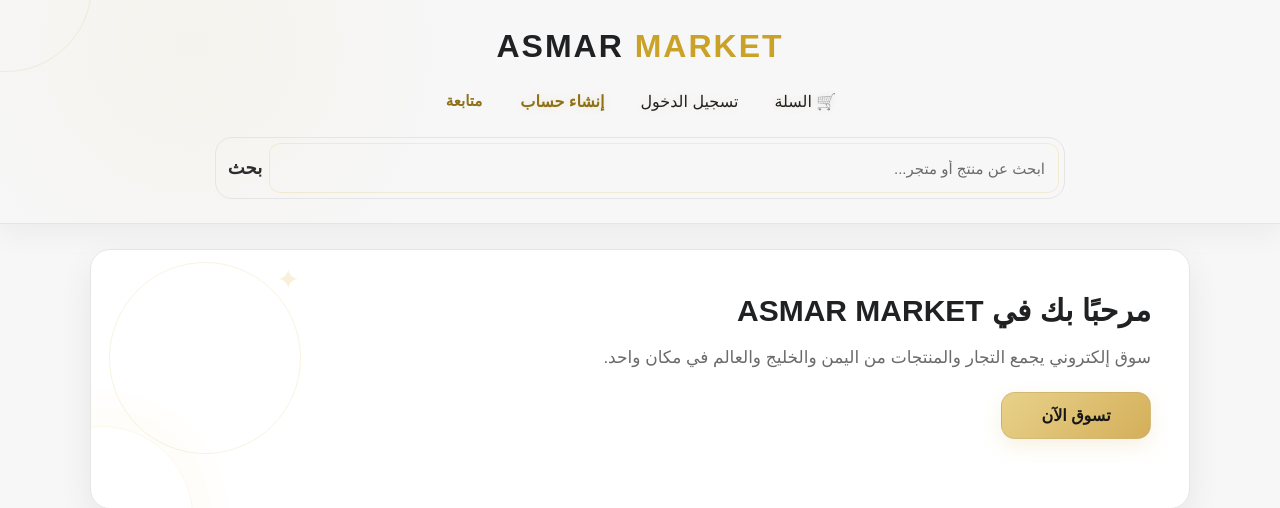
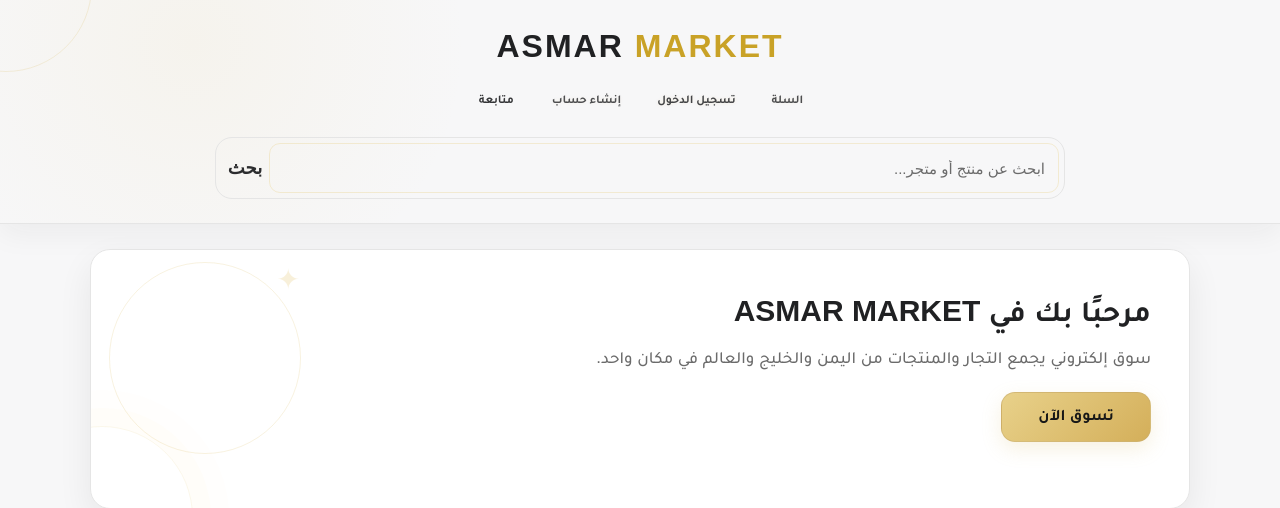
Before and after one commit to badiel711dg-dotcom/ASMAR-MARKET, a Flask app: page / in a window 1280 px wide. Shown: the top 508 px of the page. Run offline with Flask 3, Linux system fonts and the light colour scheme; data that the repository does not hold is empty; parts of the project's set-up code (start-up, migrations or seed data) failed here and were passed over.

Commit message:
Refine header font and luxury shine

```diff
--- a/templates/index.html
+++ b/templates/index.html
@@ -989,6 +989,90 @@
         text-shadow:
             0 0 7px rgba(201,162,39,.42),
             0 0 15px rgba(201,162,39,.18);
+    }
+}
+</style>
+
+
+<style>
+/* ===== ASMAR MARKET — SMALL BLACK WEB FONT HEADER ===== */
+
+@import url('https://fonts.googleapis.com/css2?family=Tajawal:wght@500;700&display=swap');
+
+header a[href="/cart"],
+header a[href="/customer/login"],
+header a[href="/customer/register"],
+header form[action="/follow"] button{
+    font-family:"Tajawal","Segoe UI",Tahoma,Arial,sans-serif !important;
+    font-size:12px !important;
+    font-weight:700 !important;
+    color:#202123 !important;
+    background:transparent !important;
+    border:0 !important;
+    box-shadow:none !important;
+    text-shadow:
+        0 0 5px rgba(201,162,39,.12),
+        0 0 11px rgba(201,162,39,.06);
+    transition:
+        color .25s ease,
+        text-shadow .25s ease,
+        opacity .25s ease;
+}
+
+/* السلة: نص فقط بدون الملصق */
+header a[href="/cart"]::before{
+    content:none !important;
+    display:none !important;
+}
+
+header a[href="/cart"]{
+    color:#202123 !important;
+    text-shadow:
+        0 0 5px rgba(201,162,39,.18),
+        0 0 12px rgba(201,162,39,.08);
+    animation:asmarHeaderShine 3.2s ease-in-out infinite;
+}
+
+/* تسجيل الدخول */
+header a[href="/customer/login"]{
+    color:#202123 !important;
+    animation:asmarHeaderShine 3.6s ease-in-out infinite;
+}
+
+/* إنشاء حساب */
+header a[href="/customer/register"]{
+    color:#202123 !important;
+    animation:asmarHeaderShine 3.4s ease-in-out infinite;
+}
+
+/* متابعة */
+header form[action="/follow"] button{
+    color:#202123 !important;
+    animation:asmarHeaderShine 3.8s ease-in-out infinite;
+}
+
+header a[href="/cart"]:hover,
+header a[href="/customer/login"]:hover,
+header a[href="/customer/register"]:hover,
+header form[action="/follow"] button:hover{
+    color:#000000 !important;
+    text-shadow:
+        0 0 6px rgba(201,162,39,.42),
+        0 0 14px rgba(201,162,39,.18);
+}
+
+@keyframes asmarHeaderShine{
+    0%,100%{
+        opacity:.78;
+        text-shadow:
+            0 0 4px rgba(201,162,39,.10),
+            0 0 9px rgba(201,162,39,.04);
+    }
+    50%{
+        opacity:1;
+        text-shadow:
+            0 0 6px rgba(201,162,39,.34),
+            0 0 14px rgba(201,162,39,.14);
     }
 }
 </style>
```
